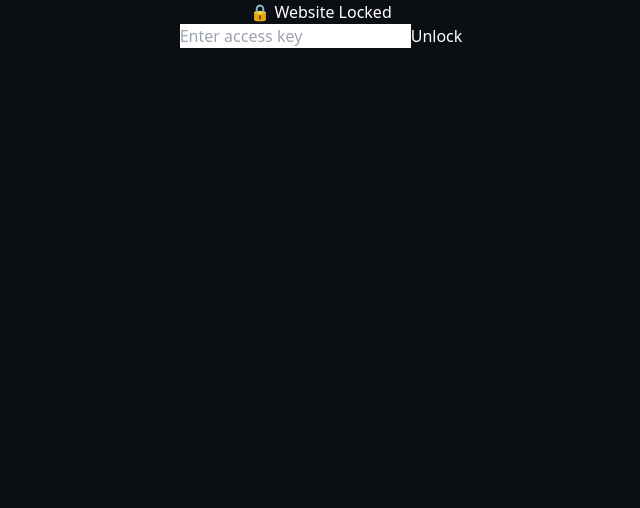
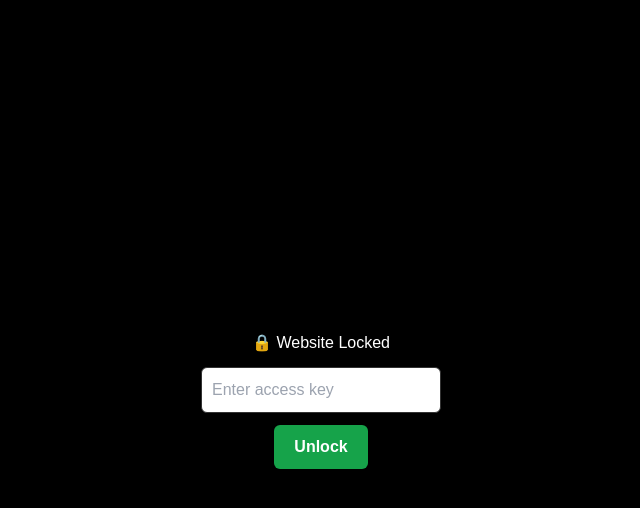
Before and after one commit to naman2012333-design/insta-shadow-2.0, a Next.js app: page /lock in a window 1280 px wide. Shown: the top 508 px of the page, without its empty margins (319-959 px from the left). Built offline with nearby package versions, Linux system fonts and the light colour scheme.

Commit message:
Set access cookie after successful key validation

```diff
--- a/src/app/lock/page.tsx
+++ b/src/app/lock/page.tsx
@@ -6,40 +6,87 @@ export default function LockPage() {
   const [key, setKey] = useState("");
   const [error, setError] = useState("");
 
-  async function submitKey() {
-    const deviceId =
-      localStorage.getItem("device_id") ||
-      crypto.randomUUID();
+  async function unlock() {
+    try {
+      // Device ID (same browser = same ID)
+      let deviceId = localStorage.getItem("device_id");
+      if (!deviceId) {
+        deviceId = crypto.randomUUID();
+        localStorage.setItem("device_id", deviceId);
+      }
 
-    localStorage.setItem("device_id", deviceId);
+      // Call unlock API
+      const res = await fetch("/api/unlock", {
+        method: "POST",
+        headers: {
+          "Content-Type": "application/json",
+        },
+        body: JSON.stringify({
+          key,
+          deviceId,
+        }),
+      });
 
-    const res = await fetch("/api/validate-key", {
-      method: "POST",
-      body: JSON.stringify({ key, deviceId }),
-    });
+      if (!res.ok) {
+        setError("❌ Invalid or already used key");
+        return;
+      }
 
-    const data = await res.json();
+      // ✅ STEP 4 — THIS IS THE IMPORTANT PART
+      // Cookie set so same device will NOT ask key again
+      document.cookie =
+        "access_granted=true; path=/; max-age=31536000";
 
-    if (!data.valid) {
-      setError(data.reason);
-      return;
+      // Redirect to main site
+      window.location.href = "/";
+    } catch (err) {
+      setError("Something went wrong. Try again.");
     }
-
-    localStorage.setItem("unlocked", "true");
-    window.location.href = "/";
   }
 
   return (
-    <main style={{ color: "#fff", textAlign: "center" }}>
+    <main
+      style={{
+        minHeight: "100vh",
+        background: "#000",
+        color: "#fff",
+        display: "flex",
+        flexDirection: "column",
+        alignItems: "center",
+        justifyContent: "center",
+        gap: 12,
+        fontFamily: "Arial, sans-serif",
+      }}
+    >
       <h1>🔒 Website Locked</h1>
 
       <input
+        type="text"
         placeholder="Enter access key"
         value={key}
         onChange={(e) => setKey(e.target.value)}
+        style={{
+          padding: "10px",
+          width: "240px",
+          borderRadius: "6px",
+          border: "1px solid #333",
+        }}
       />
 
-      <button onClick={submitKey}>Unlock</button>
+      <button
+        onClick={unlock}
+        style={{
+          padding: "10px 20px",
+          borderRadius: "6px",
+          border: "none",
+          cursor: "pointer",
+          background: "#16a34a",
+          color: "#fff",
+          fontWeight: "bold",
+        }}
+      >
+        Unlock
+      </button>
 
       {error && <p style={{ color: "red" }}>{error}</p>}
     </main>
```
